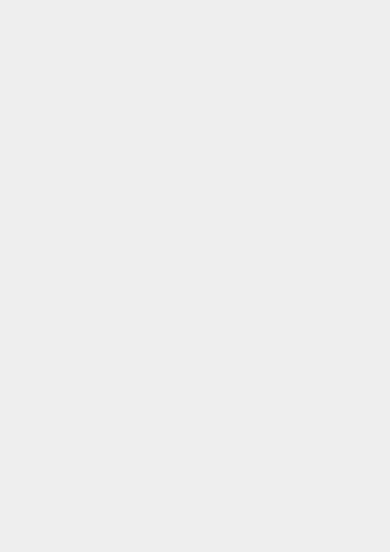
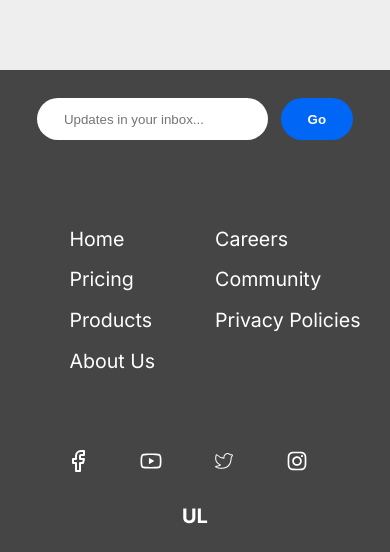
Before and after one commit to codewarsfx/uiLand-beta, a React (Create React App) app: page / in a window 390 px wide. Shown: the part 1040-1592 px from the top of the page. Before the commit the page ends 1033 px from the top, so only its background shows below. Built offline with nearby package versions, Linux system fonts and the light colour scheme; no server answers; the database is empty.

Commit message:
added footer component

```diff
--- a/package.json
+++ b/package.json
@@ -11,6 +11,7 @@
     "normalize-css": "^2.3.1",
     "react": "^18.2.0",
     "react-dom": "^18.2.0",
+    "react-icons": "^4.6.0",
     "react-router-dom": "6",
     "react-scripts": "5.0.1",
     "react-toastify": "^9.0.8",
--- /dev/null
+++ b/src/components/Footer/footer.css
@@ -0,0 +1,117 @@
+footer {
+    background-color: rgb(69, 69, 69);
+    color: rgb(255, 255, 255);
+    padding: 2em;
+    margin-top: 7em ;
+  }
+
+  .footer-icon{
+    font-size: 24px;
+    margin-right: 15px;
+  }
+
+  .wrapper{
+    width: 90%;
+    margin :auto;
+  }
+
+
+  .form-input {
+    display: flex;
+    justify-content: center;
+  }
+
+  .form-input input,
+  .form-input button {
+    padding: 1em 2em;
+    border-radius: 25px;
+    border: none;
+  }
+
+  .form-input button {
+    margin-left: 1em;
+    background-color: var(--primary-color);
+    color: #fff;
+    font-weight: bold;
+  }
+
+  .form-input input::placeholder {
+    font-family: inherit;
+  }
+
+  footer a {
+    text-decoration: none;
+    color: #fff;
+    font-size: 1.4rem;
+    font-family: inherit;
+  }
+
+  .footer-links {
+    display: flex;
+    justify-content: space-around;
+    width: 60%;
+    margin: 2em auto;
+  }
+
+  .footer-links li {
+    margin: 0.4em 0;
+    list-style: none;
+    margin-top: 1.2em;
+  }
+
+  .attribution {
+    text-align: center;
+  }
+
+  .footer-icons {
+    margin:5em auto 0;
+    display: flex;
+    width: 100%;
+    justify-content: space-around;
+  }
+
+  .footer-wrapper {
+    display: flex;
+    align-items: center;
+    width: 85%;
+  }
+
+  @media (max-width:760px) {
+    .footer-wrapper {
+      flex-direction: column;
+      width: 100%;
+    }
+    footer {
+      padding: 2em 0;
+    }
+
+    .footer-links {
+      width: 90%;
+      order: 2;
+      margin: 4em;
+    }
+
+    .logo {
+      order: 3;
+      display: flex;
+      flex-direction: column;
+      width: 60%;
+      text-align: center;
+      width: 75%;
+
+    }
+
+    .logo .footer-icons img {
+      transform: scale(1.3);
+    }
+
+    .footer-icons {
+      order: -1;
+      margin: 0 0 2.5em;
+    }
+
+    .form {
+      order: -1;
+
+    }
+  }
--- /dev/null
+++ b/src/components/Footer/index.jsx
@@ -0,0 +1,72 @@
+
+import {FiFacebook} from 'react-icons/fi'
+import { AiOutlineYoutube,AiOutlineInstagram } from 'react-icons/ai'
+import {CiTwitter} from 'react-icons/ci'
+import "./footer.css";
+
+
+
+
+
+const Footer = () => {
+	return (
+		<footer>
+			<div class='wrapper footer-wrapper'>
+				<div class='logo'>
+					<div>
+						<img src='assets/img/UL.png' alt='' />
+					</div>
+					<section class='footer-icons'>
+                            <FiFacebook class='footer-icon'/>
+						    <AiOutlineYoutube class='footer-icon' />
+						    <CiTwitter class='footer-icon'/>
+                            <AiOutlineInstagram class='footer-icon'/>
+					</section>
+				</div>
+
+				<section class='footer-links'>
+					<ul class='link-items'>
+						<li>
+							<a href='#'>Home</a>
+						</li>
+						<li>
+							<a href='#'>Pricing</a>
+						</li>
+						<li>
+							<a href='#'>Products</a>
+						</li>
+						<li>
+							<a href='#'>About Us</a>
+						</li>
+					</ul>
+					<ul class='link-items'>
+						<li>
+							<a href='#'>Careers</a>
+						</li>
+						<li>
+							<a href='#'>Community</a>
+						</li>
+						<li>
+							<a href='#'>Privacy Policies</a>
+						</li>
+					</ul>
+				</section>
+
+				<section class='form'>
+					<form action='#'>
+						<div class='form-input'>
+							<input
+								type='text'
+								class='form-input-control'
+								placeholder='Updates in your inbox...'
+							/>
+							<button type='submit'>Go</button>
+						</div>
+					</form>
+				</section>
+			</div>
+		</footer>
+	);
+};
+
+export default Footer
--- a/src/components/uiElements/screenshot.jsx
+++ b/src/components/uiElements/screenshot.jsx
@@ -18,13 +18,14 @@ const ScreenshotContainer = styled(motion.div)`
 	border-radius: 0.8em;
 	height: 40vh;
 	background-color: var(--light-grey-color);
-	border: 1px solid #ddd;
+	border: 1px solid #eee;
 
 
 	img{
 		width: 100%;
 		height: 100%;
 		border-radius: 0.8em;
+		object-fit: fill;
 	}
 
 	@media (min-width: 768px) {
--- a/src/pages/home.jsx
+++ b/src/pages/home.jsx
@@ -4,6 +4,7 @@ import { ToastContainer } from "react-toastify";
 import "react-toastify/dist/ReactToastify.css";
 
 import { Outlet } from "react-router-dom";
+import Footer from "../components/Footer";
 
 const Home = () => {
 	return (
@@ -11,7 +12,8 @@ const Home = () => {
 			<ToastContainer autoClose={2000} position='top-center' />
 			<Hero />
 			<Tab />
-			<Outlet />
+            <Outlet />
+            <Footer/>
 		</>
 	);
 };
```
Also changed, not shown: 1 other file (tests, documents, lock files or other folders).
